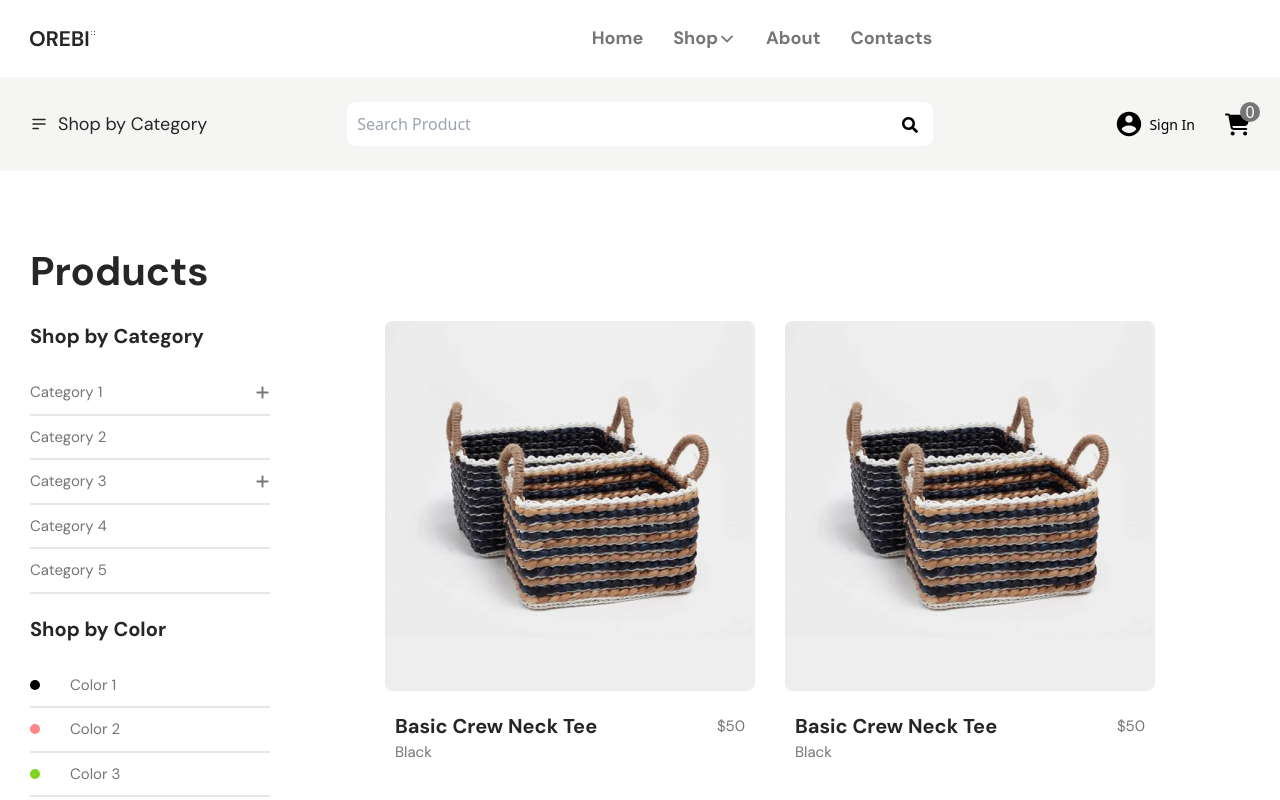
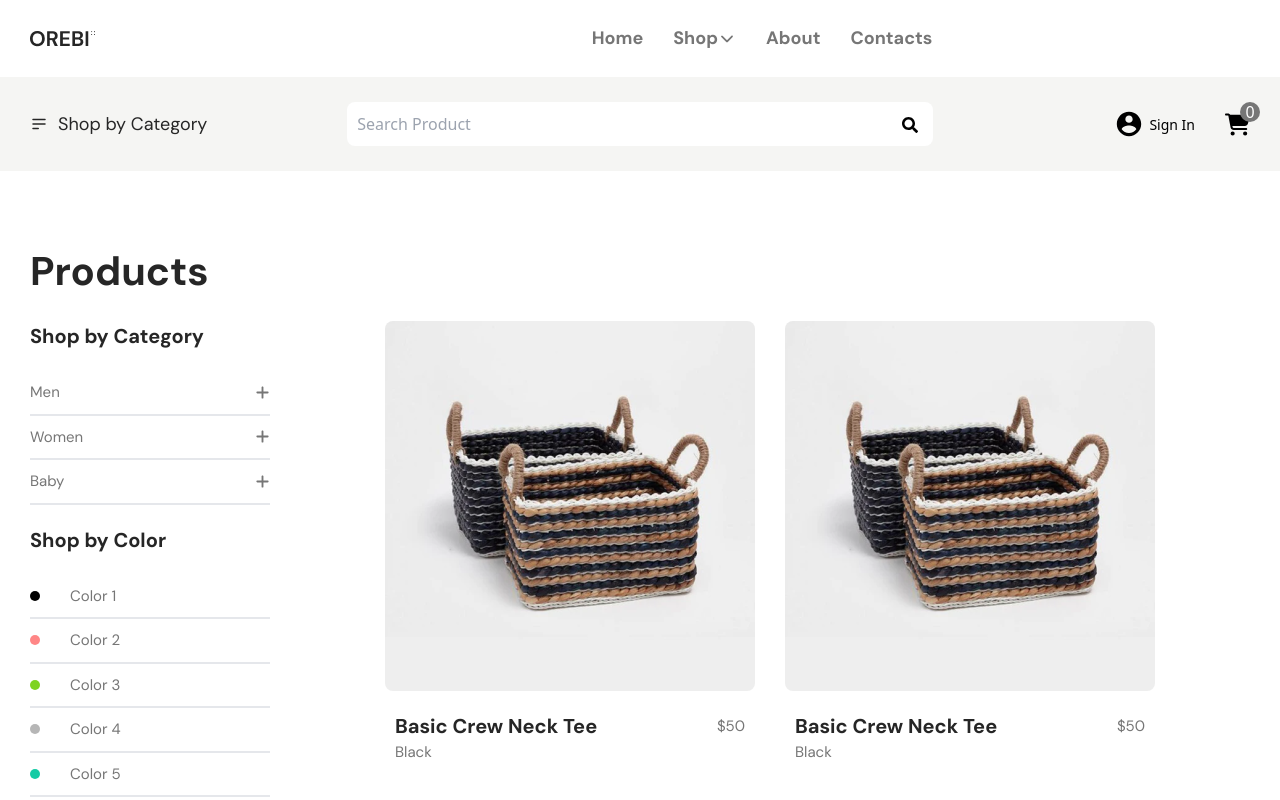
Before and after one commit to md-liton/Mixcotton, a React (Vite) app: page /products in a window 1280 px wide. Shown: the top 800 px of the page. Built offline with nearby package versions, Linux system fonts and the light colour scheme.

Commit message:
ShopByCatagory-update

```diff
--- a/src/Components/Sidebar/Sidebar.jsx
+++ b/src/Components/Sidebar/Sidebar.jsx
@@ -1,23 +1,57 @@
-import React from 'react'
+import React, { useState } from 'react'
 import { FaPlus } from "react-icons/fa6";
+import { Link } from 'react-router-dom';
+import { FaLongArrowAltRight } from "react-icons/fa";
+import { FaMinus } from "react-icons/fa6";
+
+
 
 
 const Sidebar = () => {
+    const [men,setMen]=useState(false)
+    const [women,setWomen]=useState(false)
   return (
     <section>
             <div className="sidebar_main font-dm">
                 <div>
                     <h1 className='text-[20px] font-bold  text-primary'>Shop by Category</h1>
                     <ul className='py-[20px]'>
-                        <li className='flex justify-between  items-center cursor-pointer py-[10px] text-[15px] font-normal text-secondary  border-b-[2px] boder-secondary'><span>Category 1</span> <span><FaPlus /></span>
+                        <li onClick={()=>setMen(!men)}>
+                            <Link to='' className={`flex justify-between  items-center cursor-pointer py-[10px] text-[15px] ${!men ? 'font-normal' : 'font-bold'} text-secondary  border-b-[2px] boder-secondary duration-300`}><span>Men</span> {!men ? <span><FaPlus /></span>  : <span><FaMinus /></span> }</Link>
                         </li>
-                        <li className='flex justify-between items-center cursor-pointer py-[10px] text-[15px] font-normal text-secondary  border-b-[2px] boder-secondary'><span>Category 2</span> <span></span>
+                      <div className={`border-b-[2px] boder-secondary ${!men && 'hidden'} duration-300`}>
+                          <ul className='px-[15px]'>
+                              <li className='flex items-center gap-[10px] cursor-pointer py-[10px] text-[15px] font-normal text-secondary  '> <span><FaLongArrowAltRight /></span><span>Shirt</span>
+                              </li>
+                              <li className='flex items-center gap-[10px] cursor-pointer py-[10px] text-[15px] font-normal text-secondary  '> <span><FaLongArrowAltRight /></span><span>T-shirt</span>
+                              </li>
+                              <li className='flex items-center gap-[10px] cursor-pointer py-[10px] text-[15px] font-normal text-secondary  '> <span><FaLongArrowAltRight /></span><span>Pant</span>
+                              </li>
+                              <li className='flex items-center gap-[10px] cursor-pointer py-[10px] text-[15px] font-normal text-secondary  '> <span><FaLongArrowAltRight /></span><span>Panjabi</span>
+                              </li>
+                              <li className='flex items-center gap-[10px] cursor-pointer py-[10px] text-[15px] font-normal text-secondary  '> <span><FaLongArrowAltRight /></span><span>Winter Special</span>
+                              </li>
+                          </ul>
+                      </div>
+                      <li onClick={()=>setWomen(!women)}>
+                            <Link to='' className={`flex justify-between  items-center cursor-pointer py-[10px] text-[15px] ${!women ? 'font-normal' : 'font-bold'} text-secondary  border-b-[2px] boder-secondary duration-300`}><span>Women</span> {!women ? <span><FaPlus /></span>  : <span><FaMinus /></span> }</Link>
                         </li>
-                        <li className='flex justify-between items-center cursor-pointer py-[10px] text-[15px] font-normal text-secondary  border-b-[2px] boder-secondary'><span>Category 3</span> <span><FaPlus /></span>
-                        </li>
-                        <li className='flex justify-between items-center cursor-pointer py-[10px] text-[15px] font-normal text-secondary  border-b-[2px] boder-secondary'><span>Category 4</span> <span></span>
-                        </li>
-                        <li className='flex justify-between items-center cursor-pointer py-[10px] text-[15px] font-normal text-secondary  border-b-[2px] boder-secondary'><span>Category 5</span> <span></span>
+                      <div className={`border-b-[2px] boder-secondary ${!women && 'hidden'} duration-300`}>
+                          <ul className='px-[15px]'>
+                              <li className='flex items-center gap-[10px] cursor-pointer py-[10px] text-[15px] font-normal text-secondary  '> <span><FaLongArrowAltRight /></span><span>Burka</span>
+                              </li>
+                              <li className='flex items-center gap-[10px] cursor-pointer py-[10px] text-[15px] font-normal text-secondary  '> <span><FaLongArrowAltRight /></span><span>Hijab</span>
+                              </li>
+                              <li className='flex items-center gap-[10px] cursor-pointer py-[10px] text-[15px] font-normal text-secondary  '> <span><FaLongArrowAltRight /></span><span>Sharee</span>
+                              </li>
+                              <li className='flex items-center gap-[10px] cursor-pointer py-[10px] text-[15px] font-normal text-secondary  '> <span><FaLongArrowAltRight /></span><span>Three pics</span>
+                              </li>
+                              <li className='flex items-center gap-[10px] cursor-pointer py-[10px] text-[15px] font-normal text-secondary  '> <span><FaLongArrowAltRight /></span><span>Winter Special</span>
+                              </li>
+                          </ul>
+                      </div>
+                        <li>
+                            <Link to='' className='flex justify-between  items-center cursor-pointer py-[10px] text-[15px] font-normal text-secondary  border-b-[2px] boder-secondary'><span>Baby</span> <span><FaPlus /></span></Link>
                         </li>
                     </ul>
                 </div>
```
